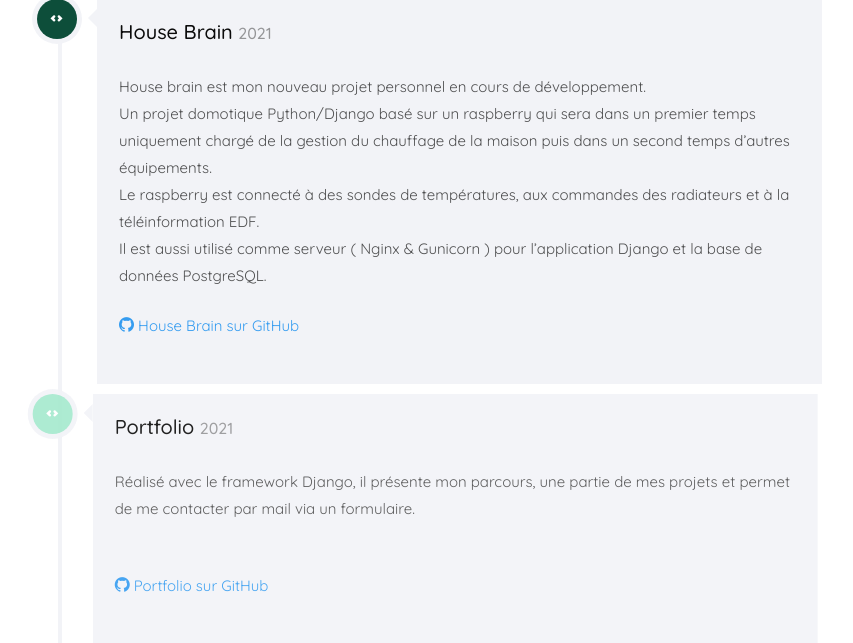
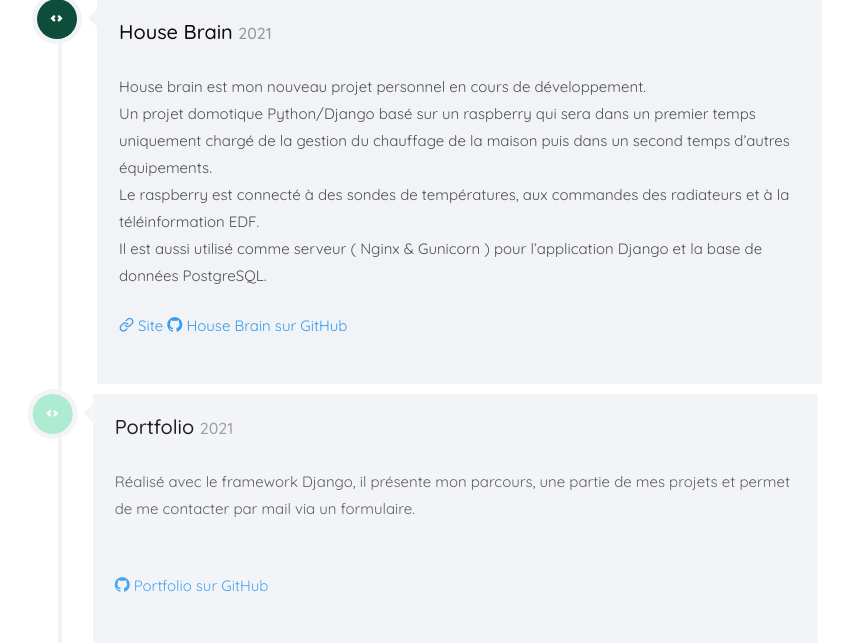
Before and after one commit to manuo1/portfolio, a Django app: page / in a window 1280 px wide. Shown: the part 3836-4479 px from the top of the page, without its empty margins (364-1217 px from the left). Run offline with Django 3.2, Linux system fonts and the light colour scheme; some libraries are stand-ins or nearby versions; some web fonts are replaced.

Commit message:
add housbrain link

```diff
--- a/portfolio/templates/homepage.html
+++ b/portfolio/templates/homepage.html
@@ -497,6 +497,7 @@
 															Le raspberry est connecté à des sondes de températures, aux commandes des radiateurs et à la téléinformation EDF.<br>
 															Il est aussi utilisé comme serveur ( Nginx & Gunicorn ) pour l’application Django et la base de données PostgreSQL.
 														</p>
+														<a href="http://housebrain.ddns.net/" target="_blank"><i class="icon-link2"></i> Site  </a>
 														<a href="https://github.com/manuo1/HouseBrain"><i class="icon-github"></i> House Brain sur GitHub</a>
 														</p>
 												 </div>
```
